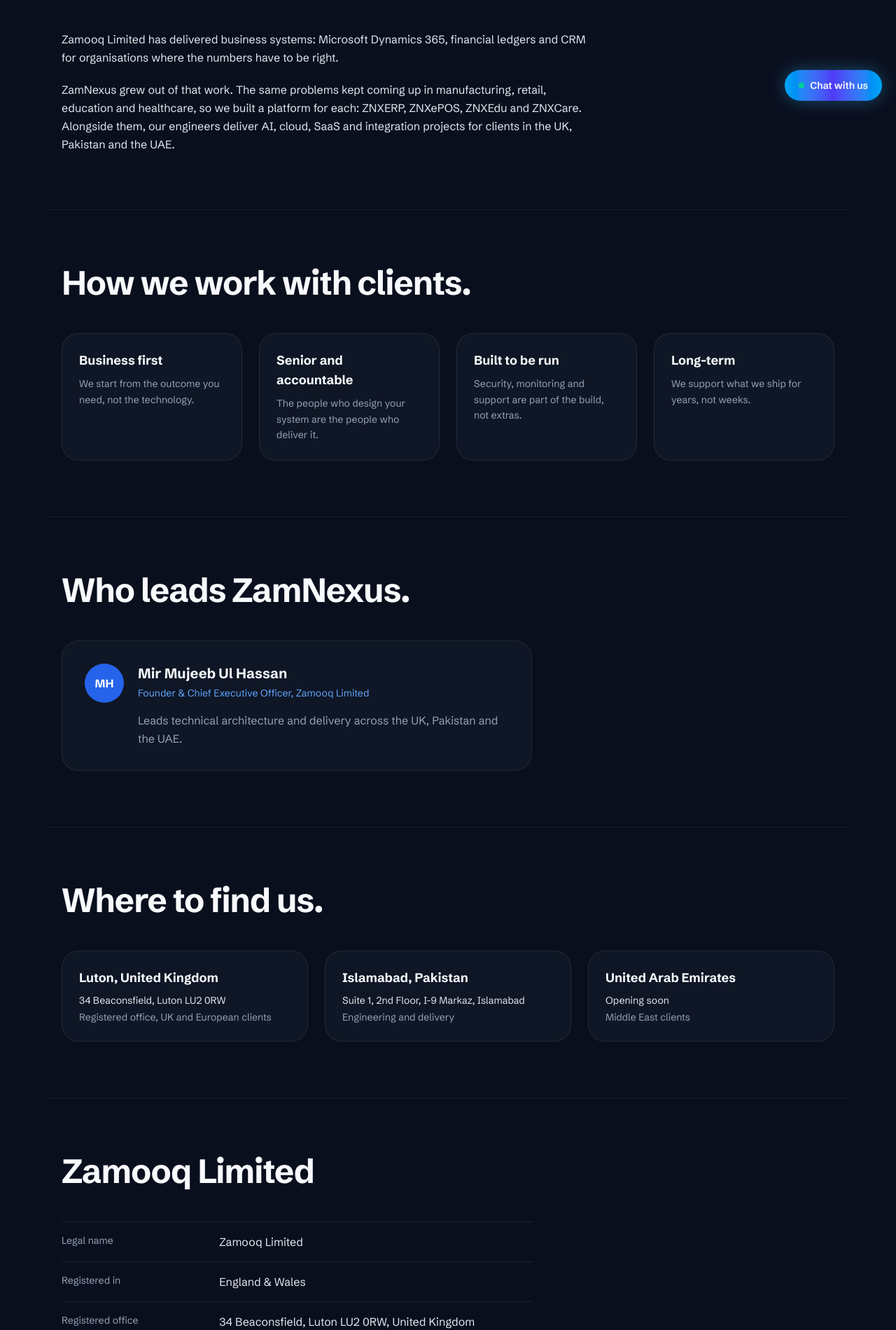
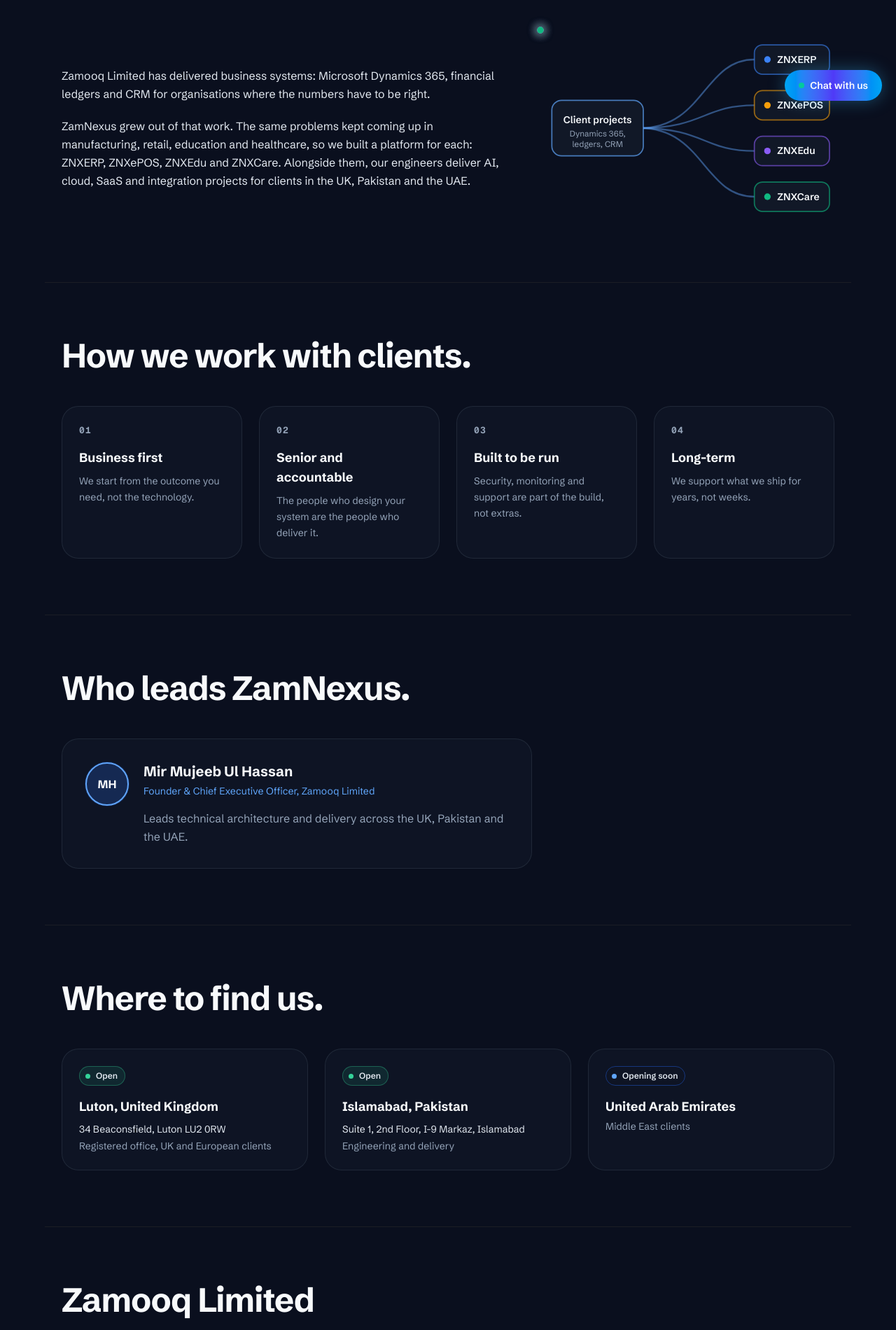
Before and after one commit to ZamNexus/ZamNexus-PortFolio, a Next.js app: page /about in a window 1280 px wide. Shown: the part 636-2536 px from the top of the page at 70% size. Built offline with nearby package versions, Linux system fonts and the light colour scheme.

Commit message:
feat: animated about page
Word-by-word hero, a story diagram where client projects branch into the four
platforms, principle cards that lift, a leader card whose avatar ring draws,
office status lights, and company details whose dividers draw in.

```diff
--- a/app/about/page.tsx
+++ b/app/about/page.tsx
@@ -2,6 +2,13 @@ import Link from "next/link";
 import Navbar from "@/components/Navbar";
 import Footer from "@/components/Footer";
 import SectionHeader from "@/components/SectionHeader";
+import AboutStory from "@/components/AboutStory";
+import Reveal from "@/components/motion/Reveal";
+import Stagger from "@/components/motion/Stagger";
+import SplitWords from "@/components/motion/SplitWords";
+import Spotlight from "@/components/motion/Spotlight";
+import Parallax from "@/components/motion/Parallax";
+import ScrollProgress from "@/components/motion/ScrollProgress";
 import { company } from "@/lib/siteFacts";
 
 const principles = [
@@ -12,9 +19,9 @@ const principles = [
 ];
 
 const offices = [
-  { city: "Luton, United Kingdom", address: "34 Beaconsfield, Luton LU2 0RW", role: "Registered office, UK and European clients" },
-  { city: "Islamabad, Pakistan", address: "Suite 1, 2nd Floor, I-9 Markaz, Islamabad", role: "Engineering and delivery" },
-  { city: "United Arab Emirates", address: "Opening soon", role: "Middle East clients" },
+  { city: "Luton, United Kingdom", address: "34 Beaconsfield, Luton LU2 0RW", role: "Registered office, UK and European clients", open: true },
+  { city: "Islamabad, Pakistan", address: "Suite 1, 2nd Floor, I-9 Markaz, Islamabad", role: "Engineering and delivery", open: true },
+  { city: "United Arab Emirates", address: "Opening soon", role: "Middle East clients", open: false },
 ];
 
 const since = company.foundingYear.confirmed ? ` since ${company.foundingYear.value}` : "";
@@ -30,17 +37,19 @@ export default function AboutPage() {
   ];
 
   return (
-    <div className="min-h-screen bg-background text-foreground font-sans overflow-x-hidden">
+    <div className="min-h-screen bg-background text-foreground font-sans overflow-x-clip">
+      <ScrollProgress />
       <Navbar />
 
       <main className="relative z-10">
         {/* ── HERO ─────────────────────────────────────────────────────────── */}
-        <section aria-labelledby="about-hero" className="max-w-6xl mx-auto px-4 sm:px-6 pt-40 pb-16">
-          <p className="text-xs font-mono uppercase tracking-widest font-bold text-accent-text">About</p>
+        <section aria-labelledby="about-hero" className="relative max-w-6xl mx-auto px-4 sm:px-6 pt-40 pb-16">
+          <Parallax className="services-hero__grid" range={40} />
+          <p data-enter="1" className="text-xs font-mono uppercase tracking-widest font-bold text-accent-text">About</p>
           <h1 id="about-hero" className="mt-6 font-heading text-4xl sm:text-6xl font-bold tracking-tight leading-[1.08] text-foreground-strong">
-            About ZamNexus
+            <SplitWords mode="load" text="About ZamNexus" />
           </h1>
-          <p className="mt-6 text-base sm:text-xl text-foreground-muted max-w-3xl leading-relaxed">
+          <p data-enter="4" className="mt-6 text-base sm:text-xl text-foreground-muted max-w-3xl leading-relaxed">
             We&apos;re the technology brand of {company.legalName}. We build and run the software that manufacturers,
             retailers, schools and hospitals depend on every day.
           </p>
@@ -49,7 +58,8 @@ export default function AboutPage() {
         {/* ── STORY ────────────────────────────────────────────────────────── */}
         <section aria-labelledby="story-heading" className="max-w-6xl mx-auto px-4 sm:px-6 py-20 border-t border-zinc-800/60">
           <SectionHeader id="story-heading" title="From enterprise projects to our own platforms." />
-          <div className="max-w-3xl space-y-5 text-foreground leading-relaxed">
+          <div className="grid grid-cols-1 lg:grid-cols-[minmax(0,1fr)_minmax(0,420px)] gap-12 items-center">
+            <Stagger className="max-w-3xl space-y-5 text-foreground leading-relaxed">
               <p>
                 {company.legalName} has delivered business systems{since}: Microsoft Dynamics 365, financial ledgers and
                 CRM for organisations where the numbers have to be right.
@@ -59,68 +69,84 @@ export default function AboutPage() {
                 healthcare, so we built a platform for each: ZNXERP, ZNXePOS, ZNXEdu and ZNXCare. Alongside them, our
                 engineers deliver AI, cloud, SaaS and integration projects for clients in the UK, Pakistan and the UAE.
               </p>
+            </Stagger>
+            <Reveal variant="draw">
+              <AboutStory />
+            </Reveal>
           </div>
         </section>
 
         {/* ── PRINCIPLES (the only "why us" block on the site) ────────────── */}
         <section aria-labelledby="principles-heading" className="max-w-6xl mx-auto px-4 sm:px-6 py-20 border-t border-zinc-800/60">
           <SectionHeader id="principles-heading" title="How we work with clients." />
-          <div className="grid grid-cols-1 sm:grid-cols-2 lg:grid-cols-4 gap-6">
-            {principles.map((p) => (
-              <div key={p.title} className="rounded-3xl bg-surface/80 border border-[var(--border-subtle)] p-6">
-                <h3 className="text-lg font-bold text-foreground-strong">{p.title}</h3>
+          <Stagger className="grid grid-cols-1 sm:grid-cols-2 lg:grid-cols-4 gap-6">
+            {principles.map((p, i) => (
+              <Spotlight key={p.title} as="div" className="lift-card principle-card p-6">
+                <span className="principle-card__num" aria-hidden="true">
+                  {String(i + 1).padStart(2, "0")}
+                </span>
+                <h3 className="mt-4 text-lg font-bold text-foreground-strong">{p.title}</h3>
                 <p className="mt-2 text-sm text-foreground-muted leading-relaxed">{p.text}</p>
-              </div>
+              </Spotlight>
             ))}
-          </div>
+          </Stagger>
         </section>
 
         {/* ── LEADERSHIP ───────────────────────────────────────────────────── */}
         <section aria-labelledby="leadership-heading" className="max-w-6xl mx-auto px-4 sm:px-6 py-20 border-t border-zinc-800/60">
           <SectionHeader id="leadership-heading" title="Who leads ZamNexus." />
-          <div className="max-w-2xl rounded-3xl bg-surface/80 border border-[var(--border-subtle)] p-8 flex items-start gap-5">
-            <div className="w-14 h-14 shrink-0 rounded-full bg-accent flex items-center justify-center font-bold text-white" aria-hidden="true">
+          <Reveal variant="draw" className="max-w-2xl">
+            <Spotlight as="div" className="lift-card leader p-8 flex items-start gap-5">
+              <div className="leader__avatar" aria-hidden="true">
+                <svg viewBox="0 0 64 64">
+                  <circle cx={32} cy={32} r={30} pathLength={1} className="leader__ring" />
+                </svg>
                 MH
               </div>
-            <div>
+              <div className="leader__text">
                 <h3 className="text-xl font-bold text-foreground-strong">Mir Mujeeb Ul Hassan</h3>
                 <p className="mt-1 text-sm text-accent-text">Founder &amp; Chief Executive Officer, {company.legalName}</p>
                 <p className="mt-4 text-foreground-muted leading-relaxed">
                   Leads technical architecture and delivery across the UK, Pakistan and the UAE.
                 </p>
               </div>
-          </div>
+            </Spotlight>
+          </Reveal>
           {/* Further team members and partner credentials go here once confirmed (Phase 3, About §4–5). */}
         </section>
 
         {/* ── OFFICES ──────────────────────────────────────────────────────── */}
         <section aria-labelledby="offices-heading" className="max-w-6xl mx-auto px-4 sm:px-6 py-20 border-t border-zinc-800/60">
           <SectionHeader id="offices-heading" title="Where to find us." />
-          <ul className="grid grid-cols-1 md:grid-cols-3 gap-6">
+          <Stagger as="ul" className="grid grid-cols-1 md:grid-cols-3 gap-6">
             {offices.map((o) => (
-              <li key={o.city} className="rounded-3xl bg-surface/80 border border-[var(--border-subtle)] p-6">
-                <h3 className="text-lg font-bold text-foreground-strong">{o.city}</h3>
-                <p className="mt-2 text-sm text-foreground">{o.address}</p>
+              <li key={o.city} className="lift-card p-6">
+                <span className={`office-status ${o.open ? "" : "office-status--soon"}`}>
+                  <span className="office-status__dot" aria-hidden="true" />
+                  {o.open ? "Open" : "Opening soon"}
+                </span>
+                <h3 className="mt-4 text-lg font-bold text-foreground-strong">{o.city}</h3>
+                {o.open ? <p className="mt-2 text-sm text-foreground">{o.address}</p> : null}
                 <p className="mt-1 text-sm text-foreground-muted">{o.role}</p>
               </li>
             ))}
-          </ul>
+          </Stagger>
         </section>
 
         {/* ── COMPANY DETAILS ──────────────────────────────────────────────── */}
         <section aria-labelledby="company-heading" className="max-w-6xl mx-auto px-4 sm:px-6 py-20 border-t border-zinc-800/60">
           <SectionHeader id="company-heading" title={company.legalName} />
-          <dl className="max-w-2xl divide-y divide-zinc-800/80 border-y border-zinc-800/80">
+          <Stagger as="dl" className="details max-w-2xl">
             {details.map((d) => (
-              <div key={d.label} className="py-4 grid grid-cols-1 sm:grid-cols-3 gap-1">
+              <div key={d.label} className="details__row py-4 grid grid-cols-1 sm:grid-cols-3 gap-1">
                 <dt className="text-sm text-foreground-muted">{d.label}</dt>
                 <dd className="sm:col-span-2 text-foreground">{d.value}</dd>
               </div>
             ))}
-          </dl>
+          </Stagger>
           <p className="mt-8">
-            <Link href="/contact" className="font-semibold text-accent-text hover:underline">
-              Get in touch →
+            <Link href="/contact" className="product-card__link font-semibold text-accent-text hover:underline">
+              Get in touch <span aria-hidden="true">→</span>
             </Link>
           </p>
         </section>
--- a/app/globals.css
+++ b/app/globals.css
@@ -3276,3 +3276,129 @@ h1, h2, h3, h4, h5, h6 {
   .product-flow .dg-node,
   .stage-items > * { animation: none; }
 }
+
+.product-card__link:hover span,
+.product-card__link:focus-visible span { transform: translateX(4px); }
+
+/* ── About ───────────────────────────────────────────────────────────────── */
+
+/* Story diagram: each platform and its pulse in the product's own colour */
+.about-story { max-width: 420px; margin-inline: auto; }
+.about-story__pulse { fill: var(--rail); filter: drop-shadow(0 0 6px var(--rail)); }
+.about-story__product { stroke: color-mix(in srgb, var(--rail) 60%, transparent); }
+.about-story__dot { fill: var(--rail); }
+
+/* Principles: a large index number that brightens on hover */
+.principle-card__num {
+  display: block;
+  font-family: var(--font-mono);
+  font-size: 0.8125rem;
+  font-weight: 700;
+  letter-spacing: 0.1em;
+  color: var(--foreground-muted);
+  transition: color var(--motion-base) var(--ease-out);
+}
+
+.principle-card:hover .principle-card__num { color: var(--accent-text); }
+
+/* Leadership: the avatar ring draws, then the text follows */
+.leader__avatar {
+  position: relative;
+  display: grid;
+  place-items: center;
+  width: 64px;
+  height: 64px;
+  flex-shrink: 0;
+  border-radius: 999px;
+  background: color-mix(in srgb, var(--accent) 22%, var(--surface-primary));
+  font-weight: 700;
+  color: var(--foreground-strong);
+}
+
+.leader__avatar svg {
+  position: absolute;
+  inset: 0;
+  transform: rotate(-90deg);
+  overflow: visible;
+}
+
+.leader__ring {
+  fill: none;
+  stroke: var(--accent-text);
+  stroke-width: 2;
+  stroke-linecap: round;
+  stroke-dasharray: 1;
+  stroke-dashoffset: 0;
+  transition: stroke-dashoffset 1100ms var(--ease-out) 150ms;
+}
+
+.leader__text {
+  transition: opacity var(--motion-slow) var(--ease-out) 350ms, transform var(--motion-slow) var(--ease-out) 350ms;
+}
+
+[data-reveal="draw"][data-state="out"] .leader__ring { stroke-dashoffset: 1; }
+[data-reveal="draw"][data-state="out"] .leader__text { opacity: 0; transform: translateX(-10px); }
+
+/* Offices: open ones show a steady light; the one still to open pulses */
+.office-status {
+  display: inline-flex;
+  align-items: center;
+  gap: 8px;
+  padding: 4px 10px 4px 8px;
+  border-radius: 999px;
+  border: 1px solid color-mix(in srgb, var(--success) 35%, transparent);
+  background: color-mix(in srgb, var(--success) 10%, transparent);
+  font-size: 0.75rem;
+  font-weight: 600;
+  color: var(--foreground);
+}
+
+.office-status__dot {
+  width: 7px;
+  height: 7px;
+  border-radius: 999px;
+  background: var(--success);
+}
+
+.office-status--soon {
+  border-color: var(--border-strong);
+  background: transparent;
+}
+
+.office-status--soon .office-status__dot {
+  background: var(--accent-text);
+  animation: office-soon 1.8s var(--ease-out) infinite;
+}
+
+@keyframes office-soon {
+  0% { box-shadow: 0 0 0 0 color-mix(in srgb, var(--accent-text) 60%, transparent); }
+  100% { box-shadow: 0 0 0 8px transparent; }
+}
+
+/* Company details: each row's divider draws as it arrives */
+.details { border-top: 1px solid var(--border-subtle); }
+
+.details__row { position: relative; }
+
+.details__row::after {
+  content: "";
+  position: absolute;
+  left: 0;
+  right: 0;
+  bottom: 0;
+  height: 1px;
+  background: var(--border-subtle);
+  transform-origin: left;
+  transition: transform 900ms var(--ease-out);
+  transition-delay: calc(var(--i, 0) * var(--stagger));
+}
+
+[data-reveal="group"][data-state="out"] .details__row::after { transform: scaleX(0); }
+
+@media (prefers-reduced-motion: reduce) {
+  .principle-card__num,
+  .leader__ring,
+  .leader__text,
+  .details__row::after { transition: none; }
+  .office-status--soon .office-status__dot { animation: none; }
+}
--- /dev/null
+++ b/components/AboutStory.tsx
@@ -0,0 +1,56 @@
+import type { CSSProperties } from "react";
+import { products } from "@/lib/catalog";
+
+// The About story as a diagram: years of client projects branch into the four platforms they
+// led to. Drawn in when it enters the viewport (wrap in <Reveal variant="draw">), with pulses
+// flowing out to each platform on .dg-anim only, so it is complete without any animation.
+
+const SOURCE = { x: 70, y: 120 };
+const ROWS = [36, 92, 148, 204];
+
+export default function AboutStory() {
+  return (
+    <div className="service-diagram about-story">
+      <svg viewBox="0 0 360 240" role="img" aria-label={`Our client projects led to four platforms: ${products.map((p) => p.code).join(", ")}.`}>
+        {products.map((p, i) => (
+          <path
+            key={p.slug}
+            id={`about-path-${i}`}
+            d={`M${SOURCE.x + 52} ${SOURCE.y} C200 ${SOURCE.y} 200 ${ROWS[i]} 262 ${ROWS[i]}`}
+            pathLength={1}
+            className="dg-line dg-line--flow"
+          />
+        ))}
+        {/* Pulses travel out to each platform, passing under the boxes */}
+        {products.map((p, i) => (
+          <circle key={p.slug} r={4} className="dg-anim dg-pulse about-story__pulse" style={{ "--rail": p.accent } as CSSProperties}>
+            <animateMotion dur="3.2s" begin={`${i * 0.8}s`} repeatCount="indefinite">
+              <mpath href={`#about-path-${i}`} />
+            </animateMotion>
+          </circle>
+        ))}
+        <g className="dg-node dg-d1">
+          <rect x={SOURCE.x - 56} y={SOURCE.y - 34} width={112} height={68} rx={12} className="dg-box dg-box--accent" />
+          <text x={SOURCE.x} y={SOURCE.y - 6} className="dg-label">
+            Client projects
+          </text>
+          <text x={SOURCE.x} y={SOURCE.y + 10} className="dg-sub">
+            Dynamics 365,
+          </text>
+          <text x={SOURCE.x} y={SOURCE.y + 23} className="dg-sub">
+            ledgers, CRM
+          </text>
+        </g>
+        {products.map((p, i) => (
+          <g key={p.slug} className={`dg-node dg-d${(i + 2) as 2 | 3 | 4 | 5}`} style={{ "--rail": p.accent } as CSSProperties}>
+            <rect x={262} y={ROWS[i] - 18} width={92} height={36} rx={10} className="dg-box about-story__product" />
+            <circle cx={278} cy={ROWS[i]} r={4} className="about-story__dot" />
+            <text x={290} y={ROWS[i] + 4} className="dg-label dg-label--start">
+              {p.code}
+            </text>
+          </g>
+        ))}
+      </svg>
+    </div>
+  );
+}
--- a/components/motion/Reveal.tsx
+++ b/components/motion/Reveal.tsx
@@ -2,7 +2,7 @@
 
 import { createElement, useEffect, useState, type CSSProperties, type ReactNode } from "react";
 
-type RevealTag = "div" | "section" | "ul" | "ol" | "article" | "p" | "header";
+type RevealTag = "div" | "section" | "ul" | "ol" | "dl" | "article" | "p" | "header";
 
 interface RevealProps {
   children: ReactNode;
```
Lines whose indentation alone changed are shown as unchanged.
